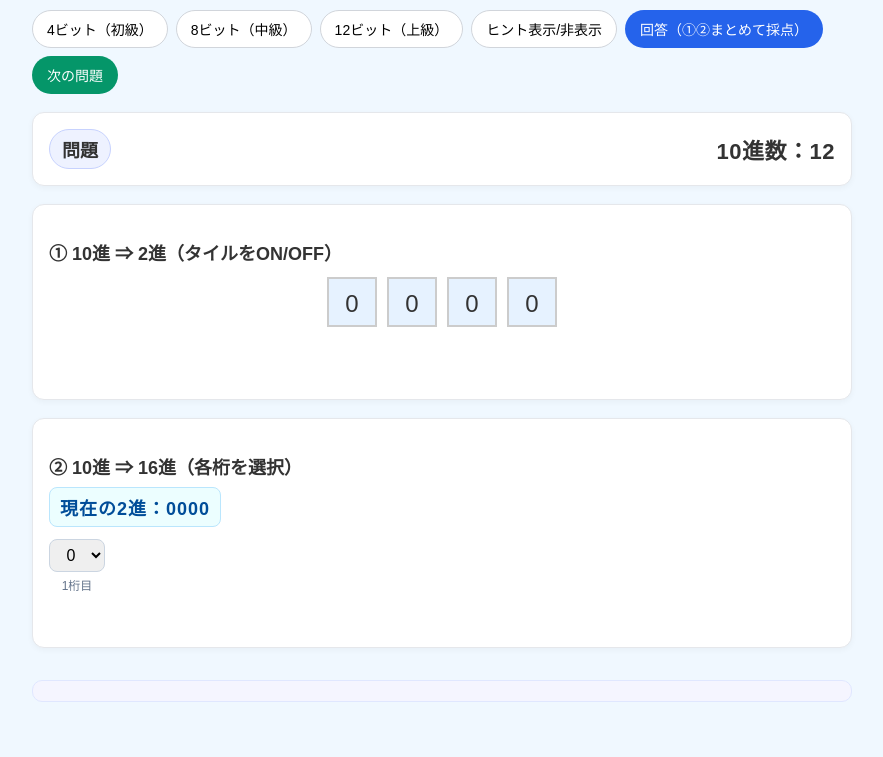
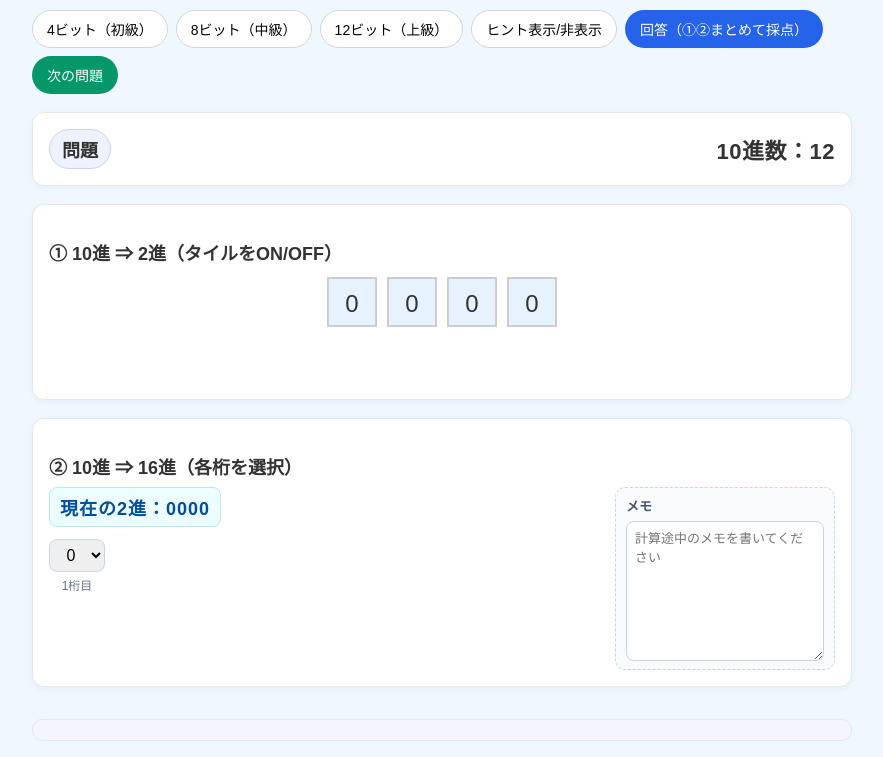
Before and after one commit to matsuni-Lab0/binary-HEX298, a plain HTML site: page index.htm in a window 1280 px wide. Shown: the part 82-839 px from the top of the page, without its empty margins (198-1081 px from the left). Before the commit the page ends 800 px from the top, so only its background shows below. Drawn offline with Linux system fonts and the light colour scheme.

Commit message:
Enhance secB with memo box for calculations
Added a memo section to the hexadecimal selection UI.

```diff
--- a/index.htm
+++ b/index.htm
@@ -62,6 +62,54 @@
     .ok{ color:var(--ok); }
     .ng{ color:var(--ng); }
     .summary{ margin-top:14px; padding:10px; border-radius:10px; background:#f5f5ff; border:1px solid #e0e7ff; }
+
+    /* ②枠：左に問題UI、右にメモ欄 */
+    .secB-main{
+      display:flex;
+      gap:16px;
+      align-items:flex-start;
+      flex-wrap:wrap;
+    }
+    .secB-left{
+      flex:1 1 320px;
+      min-width:0;
+    }
+    .memo-box{
+      flex:0 0 220px;
+      max-width:260px;
+      background:#f9fafb;
+      border:1px dashed #cbd5e1;
+      border-radius:10px;
+      padding:8px 10px;
+      display:flex;
+      flex-direction:column;
+      gap:6px;
+    }
+    .memo-title{
+      font-size:13px;
+      font-weight:700;
+      color:#475569;
+    }
+    .memo-box textarea{
+      width:100%;
+      min-height:140px;
+      resize:vertical;
+      padding:6px 8px;
+      border-radius:8px;
+      border:1px solid #cbd5e1;
+      font-size:13px;
+      font-family:inherit;
+    }
+
+    @media (max-width:640px){
+      .secB-main{
+        flex-direction:column;
+      }
+      .memo-box{
+        width:100%;
+        max-width:none;
+      }
+    }
   </style>
 </head>
 <body>
@@ -93,10 +141,17 @@
       <div class="feedback" id="fbA"></div>
     </section>
 
-    <!-- ② 10進 ⇒ 16進（HEX選択） -->
+    <!-- ② 10進 ⇒ 16進（HEX選択）＋右側メモ欄 -->
     <section class="panel" id="secB">
       <h2>② 10進 ⇒ 16進（各桁を選択）</h2>
-      <div class="row"><div class="binary-display" id="binaryDisplay">現在の2進：---- ----</div></div>
+
+      <div class="secB-main">
+        <!-- 左側：これまでの②のUI -->
+        <div class="secB-left">
+          <div class="row">
+            <div class="binary-display" id="binaryDisplay">現在の2進：---- ----</div>
+          </div>
+
           <div class="w-wrap" id="hintWeights">
             <div class="nibbles" id="nibbles"></div>
             <div class="w-note">ヒント：4桁ごとに枠で区切り、各ビットの重み（8,4,2,1）を書いて確認しましょう。</div>
@@ -107,6 +162,14 @@
           </div>
 
           <div class="feedback" id="fbB"></div>
+        </div>
+
+        <!-- 右側：自由メモ欄 -->
+        <aside class="memo-box" aria-label="計算メモ欄">
+          <div class="memo-title">メモ</div>
+          <textarea id="memoArea" placeholder="計算途中のメモを書いてください"></textarea>
+        </aside>
+      </div>
     </section>
 
     <div class="summary" id="summary"></div>
```
Lines whose indentation alone changed are shown as unchanged.
